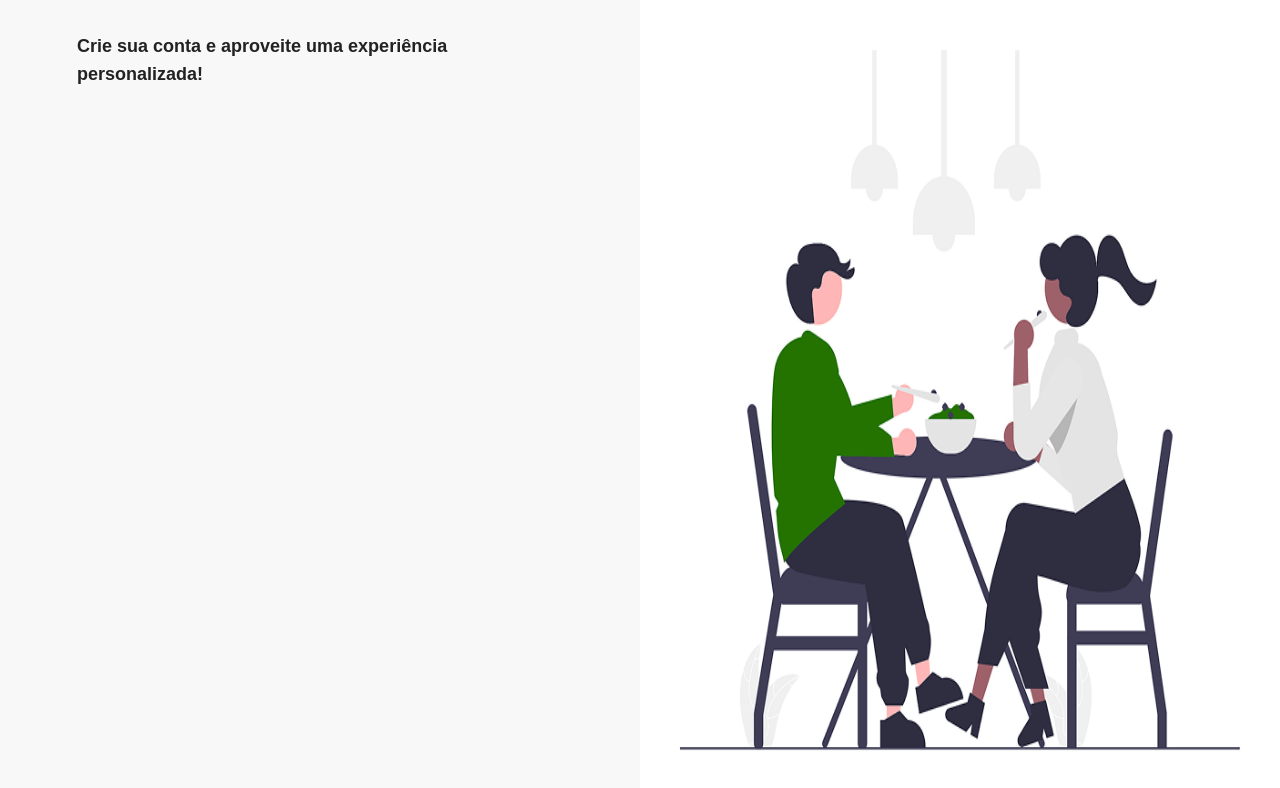
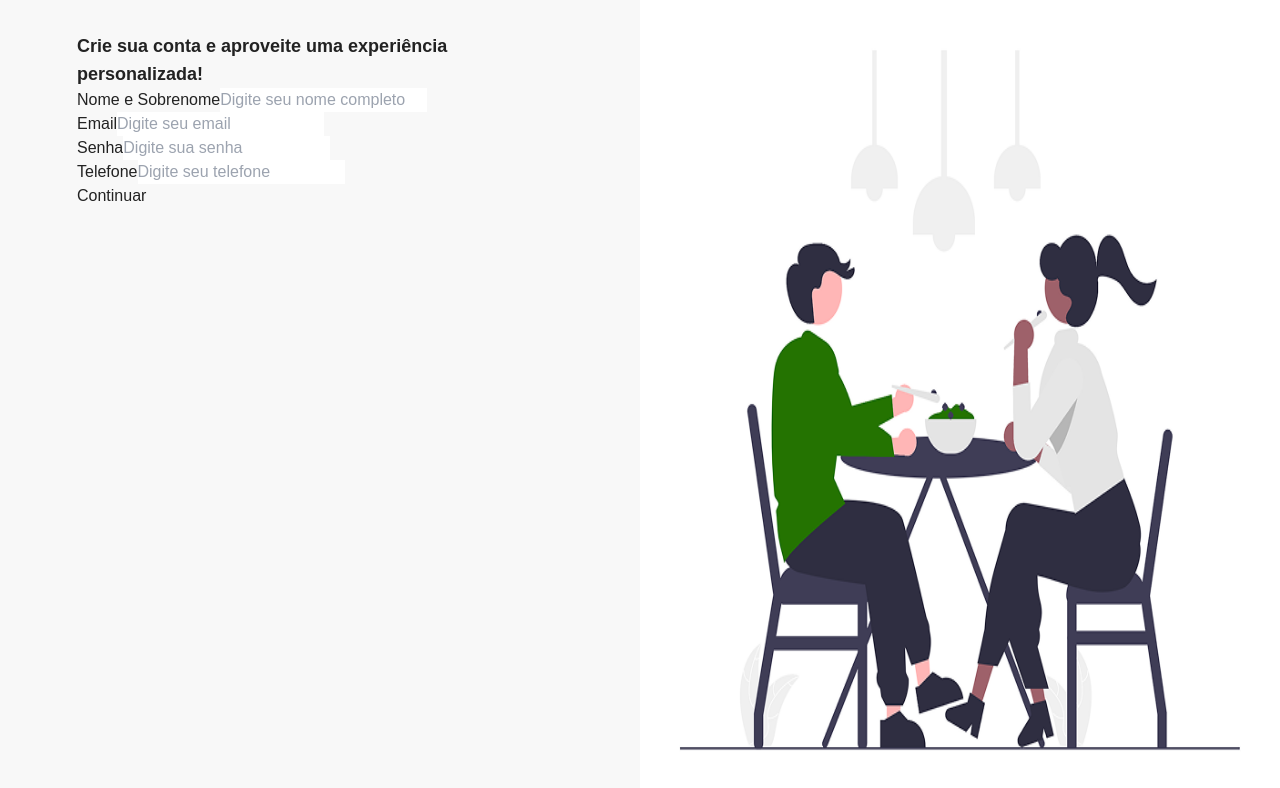
Before and after one commit to Gabriell0610/Projeto-empadao-front, a Next.js app: page /register in a window 1280 px wide. Shown: the top 788 px of the page. Built offline with nearby package versions, Linux system fonts and the light colour scheme.

Commit message:
feat: create input and form component

```diff
--- a/package.json
+++ b/package.json
@@ -9,10 +9,13 @@
     "lint": "next lint"
   },
   "dependencies": {
+    "@hookform/resolvers": "^4.1.3",
     "next": "14.2.24",
     "prettier-plugin-tailwindcss": "^0.6.11",
     "react": "^18",
-    "react-dom": "^18"
+    "react-dom": "^18",
+    "react-hook-form": "^7.54.2",
+    "zod": "^3.24.2"
   },
   "devDependencies": {
     "@rocketseat/eslint-config": "^2.2.2",
--- a/src/app/register/clientPage.tsx
+++ b/src/app/register/clientPage.tsx
@@ -1,9 +1,47 @@
+'use client'
+import { DefaultForm } from '@/components/DefaultForm/DefaultForm'
+import { registerSchema } from '@/providers/utils/zod/register'
+
 export const ClientPageRegister = () => {
+  const handleRegister = (data: unknown) => {
+    console.log(data)
+  }
+
   return (
     <div>
-      <h1 className="text-text-primary text-lg font-semibold">
+      <h1 className="text-lg font-semibold text-text-primary">
         Crie sua conta e aproveite uma experiência personalizada!
       </h1>
+      <DefaultForm
+        schema={registerSchema}
+        onSubmit={handleRegister}
+        fields={[
+          {
+            name: 'nome',
+            label: 'Nome e Sobrenome',
+            placeholder: 'Digite seu nome completo',
+          },
+          {
+            name: 'email',
+            label: 'Email',
+            type: 'email',
+            placeholder: 'Digite seu email',
+          },
+          {
+            name: 'senha',
+            label: 'Senha',
+            type: 'password',
+            placeholder: 'Digite sua senha',
+          },
+          {
+            name: 'telefone',
+            label: 'Telefone',
+            type: 'number',
+            placeholder: 'Digite seu telefone',
+          },
+        ]}
+        buttonName="Continuar"
+      />
     </div>
   )
 }
--- /dev/null
+++ b/src/components/DefaultForm/DefaultForm.tsx
@@ -0,0 +1,51 @@
+/* eslint-disable @typescript-eslint/no-explicit-any */
+import { zodResolver } from '@hookform/resolvers/zod'
+import { FieldError, useForm } from 'react-hook-form'
+import { TypeOf, ZodSchema } from 'zod'
+import { InputField } from '../InputField/InputField'
+
+interface FormProps<T extends ZodSchema<any>> {
+  schema: T
+  onSubmit: (data: TypeOf<T>) => void
+  fields: {
+    name: keyof TypeOf<T> // o name tem que ser o que existe no schema, pois o useForm tem que saber exatamente o tipo de nome que está no schem
+    label: string
+    type?: string
+    placeholder: string
+  }[]
+  buttonName?: string
+}
+
+export function DefaultForm<T extends ZodSchema<any>>({
+  schema,
+  onSubmit,
+  fields,
+  buttonName,
+}: FormProps<T>) {
+  const {
+    register,
+    handleSubmit,
+    formState: { errors },
+  } = useForm<TypeOf<T>>({
+    resolver: zodResolver(schema),
+  })
+
+  return (
+    <form onSubmit={handleSubmit(onSubmit)} className="">
+      {fields.map(({ name, label, type, placeholder }) => (
+        <InputField
+          key={name as string}
+          label={label}
+          name={name as string}
+          register={register}
+          placeholder={placeholder}
+          type={type || 'text'}
+          error={errors[name] as FieldError | undefined}
+        />
+      ))}
+      <button className="" type="submit">
+        {buttonName}
+      </button>
+    </form>
+  )
+}
--- /dev/null
+++ b/src/components/InputField/InputField.tsx
@@ -0,0 +1,36 @@
+/* eslint-disable @typescript-eslint/no-explicit-any */
+import { FieldError, UseFormRegister } from 'react-hook-form'
+
+interface InputsFieldsProps {
+  label: string
+  name: string
+  register: UseFormRegister<any>
+  error?: FieldError
+  placeholder: string
+  type?: string
+}
+
+export function InputField({
+  label,
+  name,
+  register,
+  error,
+  placeholder,
+  type,
+}: InputsFieldsProps) {
+  return (
+    <div>
+      <label htmlFor={name} className="">
+        {label}
+      </label>
+      <input
+        id={name}
+        {...register(name)}
+        className=""
+        placeholder={placeholder}
+        type={type}
+      />
+      {error && <p className="">{error.message}</p>}
+    </div>
+  )
+}
--- /dev/null
+++ b/src/providers/utils/zod/register.ts
@@ -0,0 +1,12 @@
+import { z } from 'zod'
+import { passwordValidation } from './validations/password'
+
+export const registerSchema = z.object({
+  nome: z.string().min(1, 'O nome é obrigatório'),
+  email: z.string().email('Email inválido').min(1, 'Email é obrigatório'),
+  senha: passwordValidation,
+  telefone: z
+    .string()
+    .min(11, 'O telefone possui menos de 21 caracteres')
+    .min(1, 'O telefone é obrigatório'),
+})
--- /dev/null
+++ b/src/providers/utils/zod/validations/password.ts
@@ -0,0 +1,10 @@
+import { z } from 'zod'
+
+export const passwordValidation = z
+  .string()
+  .min(8, 'A senha possui menos de 8 caracteres')
+  .min(1, 'A Senha é obrigatório')
+  .regex(/[A-Z]/, 'A senha deve conter pelo menos uma letra maiúscula')
+  .regex(/[a-z]/, 'A senha deve conter pelo menos uma letra minúscula')
+  .regex(/[0-9]/, 'A senha deve conter pelo menos um número')
+  .regex(/[\W_]/, 'A senha deve conter pelo menos um caractere especial')
```
Also changed, not shown: src/providers/utils/zod/login.ts (added, +7 -0 lines), 1 other file (tests, documents, lock files or other folders).
